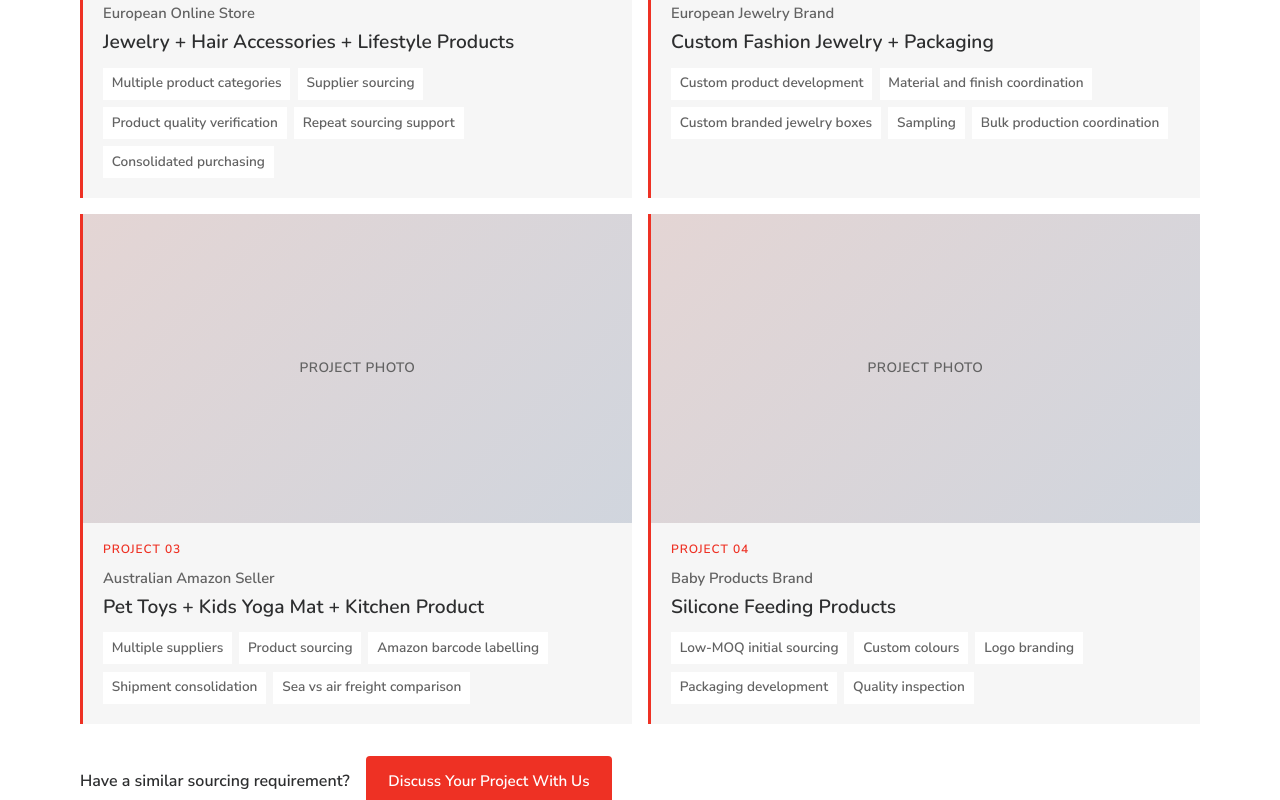
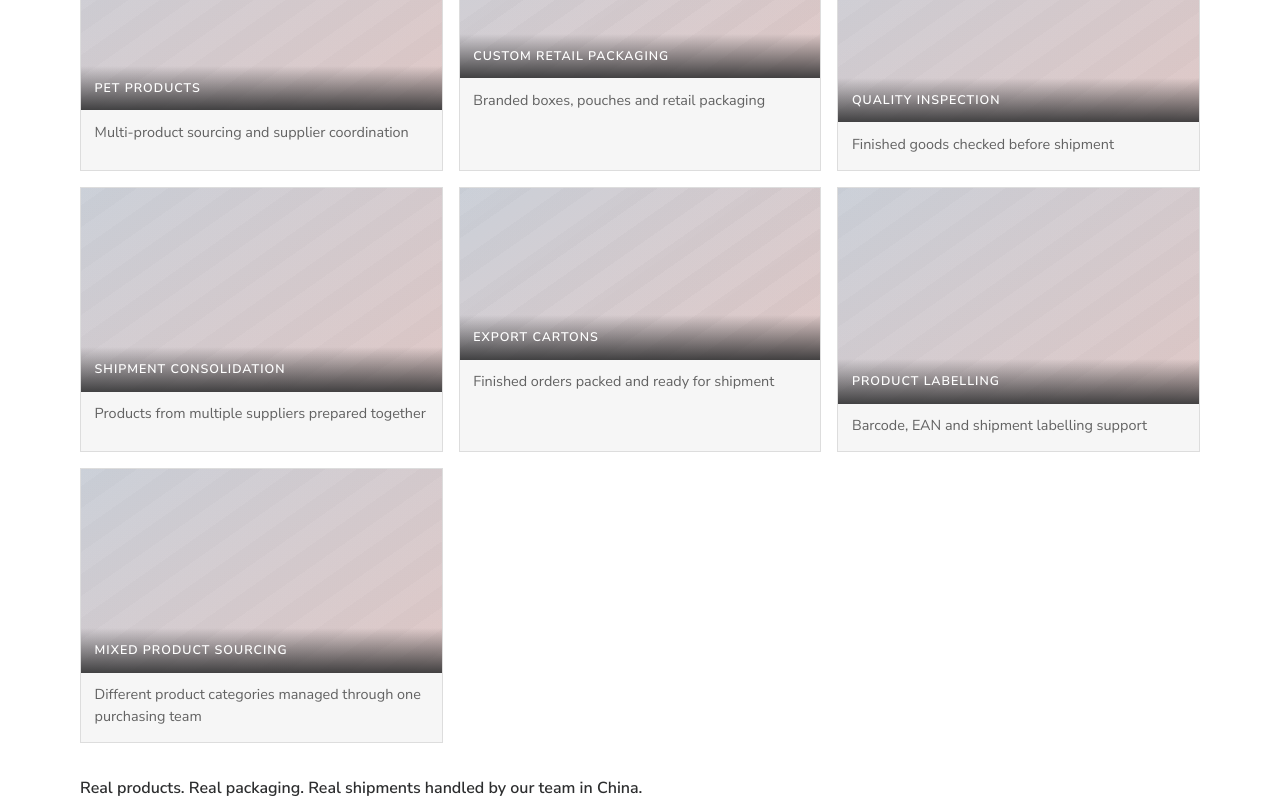
Before and after one commit to shefraju2411-spec/Nexofetch-Landing-Page, a React (Vite) app: page / in a window 1280 px wide. Shown: the part 7720-8520 px from the top of the page. Built offline with nearby package versions, Linux system fonts and the light colour scheme.

Commit message:
Update 2

```diff
--- a/src/App.jsx
+++ b/src/App.jsx
@@ -144,54 +144,46 @@ const steps = [
   },
 ]
 
-const projects = [
+const sourcingGallery = [
   {
-    id: '01',
-    client: 'European Online Store',
-    title: 'Jewelry + Hair Accessories + Lifestyle Products',
-    tags: [
-      'Multiple product categories',
-      'Supplier sourcing',
-      'Product quality verification',
-      'Repeat sourcing support',
-      'Consolidated purchasing',
-    ],
+    title: 'Custom Jewelry & Packaging',
+    caption: 'Private-label jewelry and branded retail packaging',
   },
   {
-    id: '02',
-    client: 'European Jewelry Brand',
-    title: 'Custom Fashion Jewelry + Packaging',
-    tags: [
-      'Custom product development',
-      'Material and finish coordination',
-      'Custom branded jewelry boxes',
-      'Sampling',
-      'Bulk production coordination',
-    ],
+    title: 'Baby Silicone Products',
+    caption: 'Custom colours, branding and packaging',
   },
   {
-    id: '03',
-    client: 'Australian Amazon Seller',
-    title: 'Pet Toys + Kids Yoga Mat + Kitchen Product',
-    tags: [
-      'Multiple suppliers',
-      'Product sourcing',
-      'Amazon barcode labelling',
-      'Shipment consolidation',
-      'Sea vs air freight comparison',
-    ],
+    title: 'Hair & Lifestyle Accessories',
+    caption: 'Products sourced for European online retailers',
   },
   {
-    id: '04',
-    client: 'Baby Products Brand',
-    title: 'Silicone Feeding Products',
-    tags: [
-      'Low-MOQ initial sourcing',
-      'Custom colours',
-      'Logo branding',
-      'Packaging development',
-      'Quality inspection',
-    ],
+    title: 'Pet Products',
+    caption: 'Multi-product sourcing and supplier coordination',
+  },
+  {
+    title: 'Custom Retail Packaging',
+    caption: 'Branded boxes, pouches and retail packaging',
+  },
+  {
+    title: 'Quality Inspection',
+    caption: 'Finished goods checked before shipment',
+  },
+  {
+    title: 'Shipment Consolidation',
+    caption: 'Products from multiple suppliers prepared together',
+  },
+  {
+    title: 'Export Cartons',
+    caption: 'Finished orders packed and ready for shipment',
+  },
+  {
+    title: 'Product Labelling',
+    caption: 'Barcode, EAN and shipment labelling support',
+  },
+  {
+    title: 'Mixed Product Sourcing',
+    caption: 'Different product categories managed through one purchasing team',
   },
 ]
 
@@ -694,31 +686,28 @@ export default function App() {
         <section className="section projects" id="projects">
           <div className="wrap">
             <Reveal className="section-head">
-              <span className="eyebrow">Recent projects</span>
-              <h2>Real Sourcing Projects We&apos;ve Supported</h2>
-              <p>Different products. Different suppliers. One team in China coordinating the work.</p>
+              <span className="eyebrow">Real sourcing work</span>
+              <h2>Our Sourcing Gallery</h2>
+              <p>
+                A look at products, packaging and shipments we&apos;ve handled for clients sourcing
+                from China.
+              </p>
             </Reveal>
-            <div className="project-grid">
-              {projects.map((project) => (
-                <Reveal className="project project-card-photo" key={project.id}>
-                  <div className="project-photo-placeholder" aria-hidden="true">
-                    <span>Project photo</span>
+            <div className="gallery-grid">
+              {sourcingGallery.map((item) => (
+                <Reveal className="gallery-item" key={item.title}>
+                  <div className="gallery-placeholder" role="img" aria-label={item.title}>
+                    <span>{item.title}</span>
                   </div>
-                  <p className="project-region">Project {project.id}</p>
-                  <p className="project-client">{project.client}</p>
-                  <h3>{project.title}</h3>
-                  <ul>
-                    {project.tags.map((tag) => (
-                      <li key={tag}>{tag}</li>
-                    ))}
-                  </ul>
+                  <p className="gallery-caption">{item.caption}</p>
                 </Reveal>
               ))}
             </div>
             <Reveal className="projects-cta">
-              <p>Have a similar sourcing requirement?</p>
+              <p>Real products. Real packaging. Real shipments handled by our team in China.</p>
+              <p>Have Something Similar to Source?</p>
               <a className="btn btn-primary" href="#consult">
-                Discuss Your Project With Us
+                Get a Free Sourcing Consultation
               </a>
             </Reveal>
           </div>
--- a/src/index.css
+++ b/src/index.css
@@ -778,105 +778,73 @@ ul {
   max-width: 42rem;
 }
 
-/* Projects */
+/* Projects / gallery */
 .projects {
   background: var(--surface);
 }
 
-.project-grid {
+.gallery-grid {
   display: grid;
-  grid-template-columns: repeat(2, minmax(0, 1fr));
+  grid-template-columns: repeat(3, minmax(0, 1fr));
   gap: 1rem;
 }
 
-.project {
-  padding: 0;
+.gallery-item {
   background: var(--paper);
-  border-left: 3px solid var(--accent);
-  transition: transform 0.25s ease, background 0.25s ease;
+  border: 1px solid var(--line);
   overflow: hidden;
 }
 
-.project:hover {
-  transform: translateY(-3px);
-  background: #f2f2f2;
+.gallery-placeholder {
+  position: relative;
+  min-height: 11.5rem;
+  display: grid;
+  align-items: end;
+  background:
+    linear-gradient(145deg, rgba(44, 93, 175, 0.1), rgba(238, 49, 36, 0.12)),
+    repeating-linear-gradient(
+      -35deg,
+      rgba(45, 46, 47, 0.03) 0 18px,
+      rgba(45, 46, 47, 0.05) 18px 36px
+    ),
+    var(--mist);
 }
 
-.project-card-photo {
-  display: flex;
-  flex-direction: column;
+.gallery-item:nth-child(3n + 1) .gallery-placeholder {
+  min-height: 12.75rem;
 }
 
-.project-photo-placeholder {
-  aspect-ratio: 16 / 9;
-  background:
-    linear-gradient(135deg, rgba(238, 49, 36, 0.08), rgba(44, 93, 175, 0.1)),
-    var(--mist);
-  display: grid;
-  place-items: center;
-  color: var(--ink-muted);
-  font-size: 0.85rem;
-  font-weight: 600;
-  letter-spacing: 0.04em;
-  text-transform: uppercase;
+.gallery-item:nth-child(3n + 2) .gallery-placeholder {
+  min-height: 10.75rem;
 }
 
-.project-card-photo .project-region,
-.project-card-photo .project-client,
-.project-card-photo h3,
-.project-card-photo ul {
-  margin-left: 1.25rem;
-  margin-right: 1.25rem;
+.gallery-item:nth-child(3n) .gallery-placeholder {
+  min-height: 13.5rem;
 }
 
-.project-card-photo .project-region {
-  margin-top: 1.1rem;
+.gallery-placeholder span {
+  width: 100%;
+  padding: 0.75rem 0.85rem;
+  color: #fff;
+  font-size: 0.78rem;
+  font-weight: 700;
+  letter-spacing: 0.08em;
+  text-transform: uppercase;
+  background: linear-gradient(180deg, transparent, rgba(45, 46, 47, 0.88));
 }
 
-.project-card-photo ul {
-  margin-bottom: 1.25rem;
-}
-
-.project-region {
-  font-size: 0.75rem;
-  font-weight: 600;
-  letter-spacing: 0.08em;
-  text-transform: uppercase;
-  color: var(--accent);
-  margin-bottom: 0.35rem;
-}
-
-.project-client {
-  font-size: 0.92rem;
-  font-weight: 600;
+.gallery-caption {
+  padding: 0.7rem 0.85rem 0.9rem;
   color: var(--ink-muted);
-  margin-bottom: 0.35rem;
-}
-
-.project h3 {
-  font-size: 1.2rem;
-  margin-bottom: 0.85rem;
-}
-
-.project ul {
-  display: flex;
-  flex-wrap: wrap;
-  gap: 0.45rem;
-}
-
-.project li {
-  font-size: 0.85rem;
-  font-weight: 600;
-  color: var(--ink-muted);
-  padding: 0.3rem 0.55rem;
-  background: var(--surface);
+  font-size: 0.9rem;
+  line-height: 1.5;
 }
 
 .projects-cta {
   margin-top: 2rem;
   display: flex;
-  flex-wrap: wrap;
-  align-items: center;
+  flex-direction: column;
+  align-items: flex-start;
   gap: 1rem;
 }
 
@@ -1379,6 +1347,10 @@ ul {
     grid-template-columns: repeat(2, minmax(0, 1fr));
   }
 
+  .gallery-grid {
+    grid-template-columns: repeat(2, minmax(0, 1fr));
+  }
+
   .testimonial-grid {
     grid-template-columns: 1fr;
   }
@@ -1407,7 +1379,7 @@ ul {
   }
 
   .product-grid,
-  .project-grid {
+  .gallery-grid {
     grid-template-columns: 1fr;
   }
 
```
Also changed, not shown: 1 other file (tests, documents, lock files or other folders).
